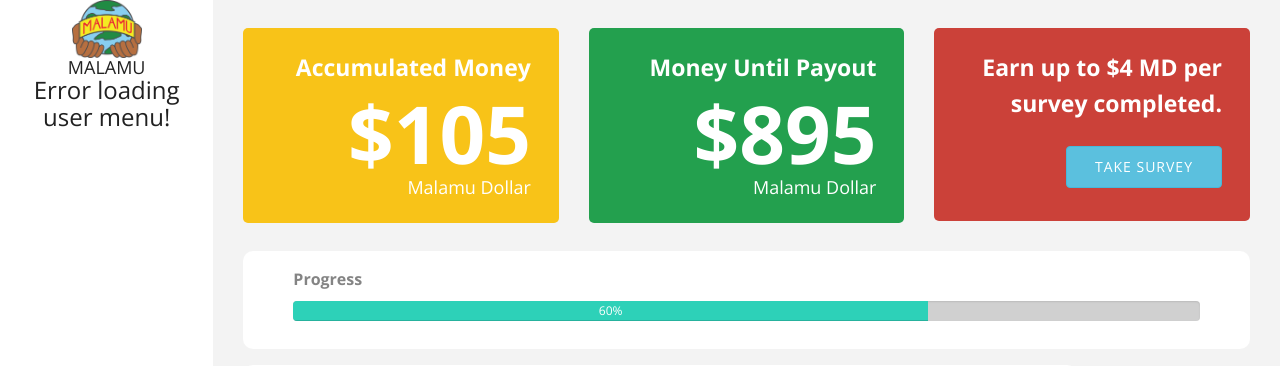
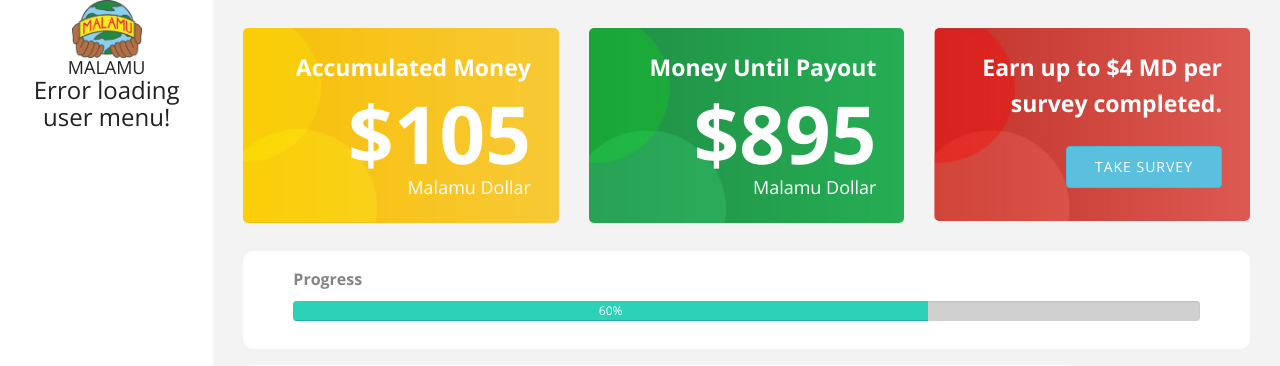
Before and after one commit to praveen-tissera/malamu, a CodeIgniter app: the page made by application/views/user-redeem.php in a window 1280 px wide. Shown: the part 63-429 px from the top of the page. Run offline with CodeIgniter, Linux system fonts and the light colour scheme; some libraries are stand-ins or nearby versions; some web fonts are replaced.

Commit message:
wallet card background and error modal

```diff
--- a/application/views/user-redeem.php
+++ b/application/views/user-redeem.php
@@ -146,7 +146,7 @@
 													<label for="redeem-money">Code: &nbsp; &nbsp;</label>
 													<input type="text" class="form-control" id="redeem-money" placeholder="394">
 												</div> <br><br>
-												<button type="submit" class="btn btn-primary">Redeem</button>
+												<button type="button" class="btn btn-primary" data-toggle="modal" data-target="#myModal">Redeem</button>
 											</form>
 
 
@@ -219,6 +219,43 @@
 
         </div>
 
+
+<!-- Modal -->
+<div class="modal fade" id="myModal" tabindex="-1" role="dialog" aria-labelledby="myModalLabel">
+  <div class="modal-dialog" role="document">
+    <div class="modal-content">
+      <div class="modal-header">
+        <button type="button" class="close" data-dismiss="modal" aria-label="Close">
+		<i class="fas fa-times-circle"></i>
+		</button>
+
+      </div>
+      <div class="modal-body">
+        <h2>Something went wrong</h2>
+		<p>
+			Error message will appear here Error message will appear here
+			Error message will appear here
+		</p>
+      </div>
+      <div class="modal-footer">
+
+        <button type="button" class="btn btn-link">Save changes</button>
+      </div>
+    </div>
+  </div>
+</div>
+
+
+
+
+
+
+
+
+
+
+
+
         <!-- jQuery -->
 
 
--- a/assets/css/style.css
+++ b/assets/css/style.css
@@ -2236,13 +2236,22 @@ select{
 
 }
 .card-one{
-  background-color: #f8c318;
+  /* background-color: #f8c318; */
+  background-image: url(../images/card-one.jpg);
+  background-repeat: no-repeat;
+  background-size: cover;
 }
 .card-two{
-  background-color: #23a04e;
+  /* background-color: #23a04e; */
+  background-image: url(../images/card-two.jpg);
+  background-repeat: no-repeat;
+  background-size: cover;
 }
 .card-three{
-  background-color: #cb4139;
+  /* background-color: #cb4139; */
+  background-image: url(../images/card-three.jpg);
+  background-repeat: no-repeat;
+  background-size: cover;
 }
 
 
```
Also changed, not shown: other parts of assets/css/style.css (+35 -1 lines), assets/images/card-one.jpg (added), assets/images/card-three.jpg (added), assets/images/card-two.jpg (added).
